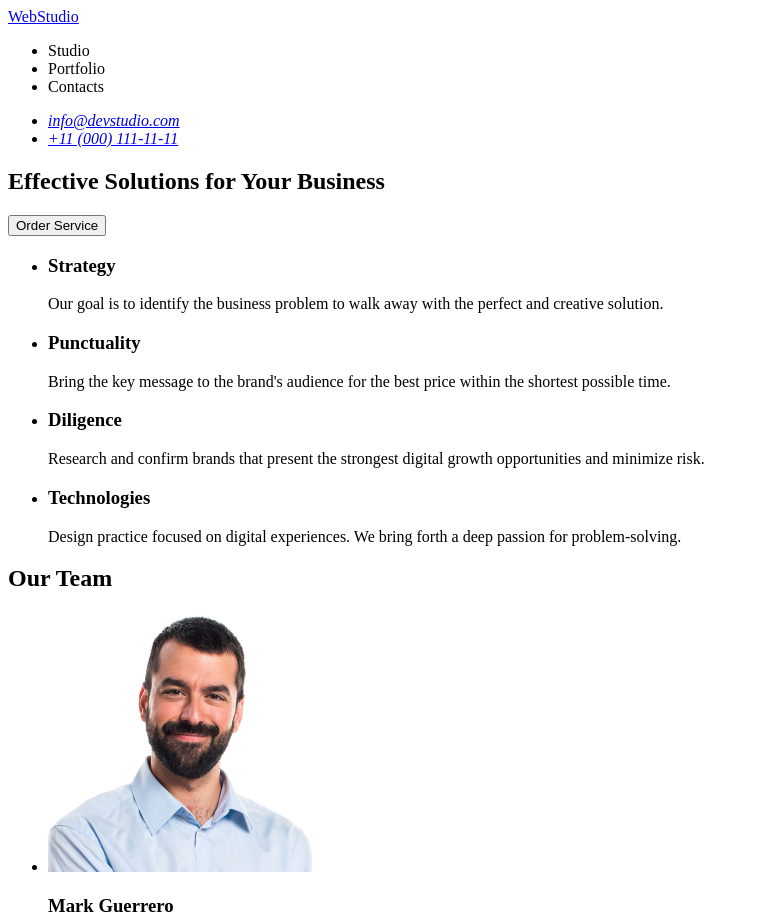
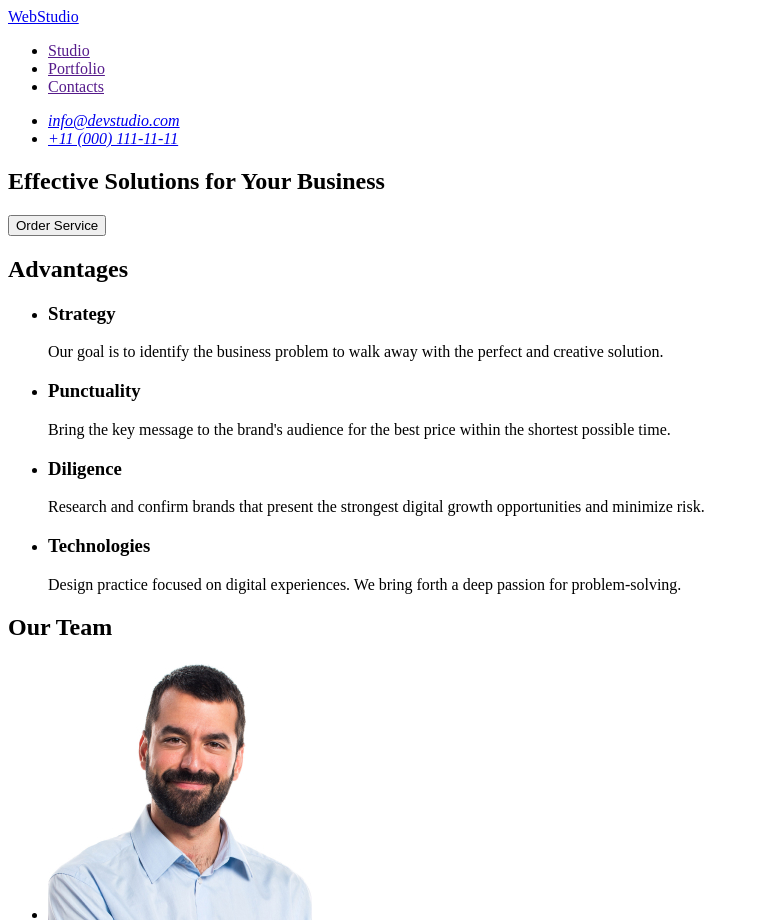
Before and after one commit to Torryy00/goit-markup-hw-01, a plain HTML site: page index.html in a window 1280 px wide. Shown: the top 923 px of the page, without its empty margins (0-759 px from the left). Drawn offline with Linux system fonts and the light colour scheme.

Commit message:
commit message

```diff
--- a/index.html
+++ b/index.html
@@ -10,9 +10,9 @@
     <nav>
       <a href="./index.html">WebStudio</a>
         <ul>
-            <li><a>Studio</a></li>
-            <li><a>Portfolio</a></li>
-            <li><a>Contacts</a></li>
+            <li><a href="">Studio</a></li>
+            <li><a href="">Portfolio</a></li>
+            <li><a href="">Contacts</a></li>
         </ul>
     </nav>
     <address>
@@ -30,6 +30,7 @@
             <button type="button">Order Service</button>
     </section>
     <section>
+        <h2> Advantages </h2>
         <ul>
             <li>
                 <h3>Strategy</h3>
```
